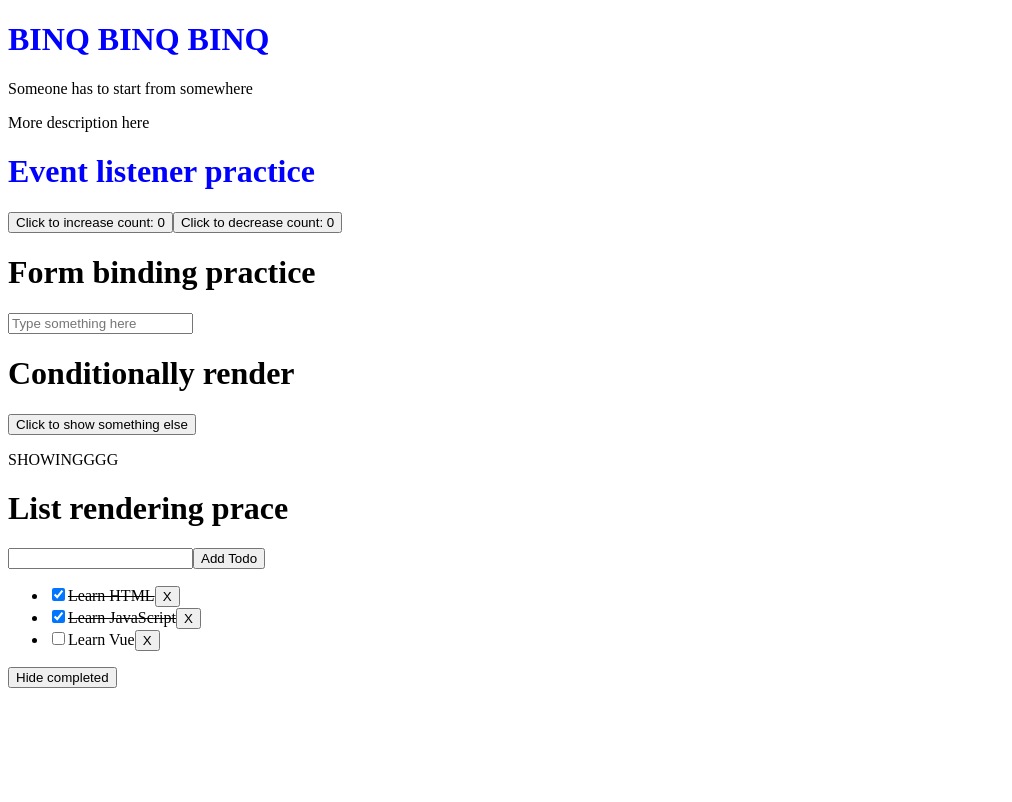
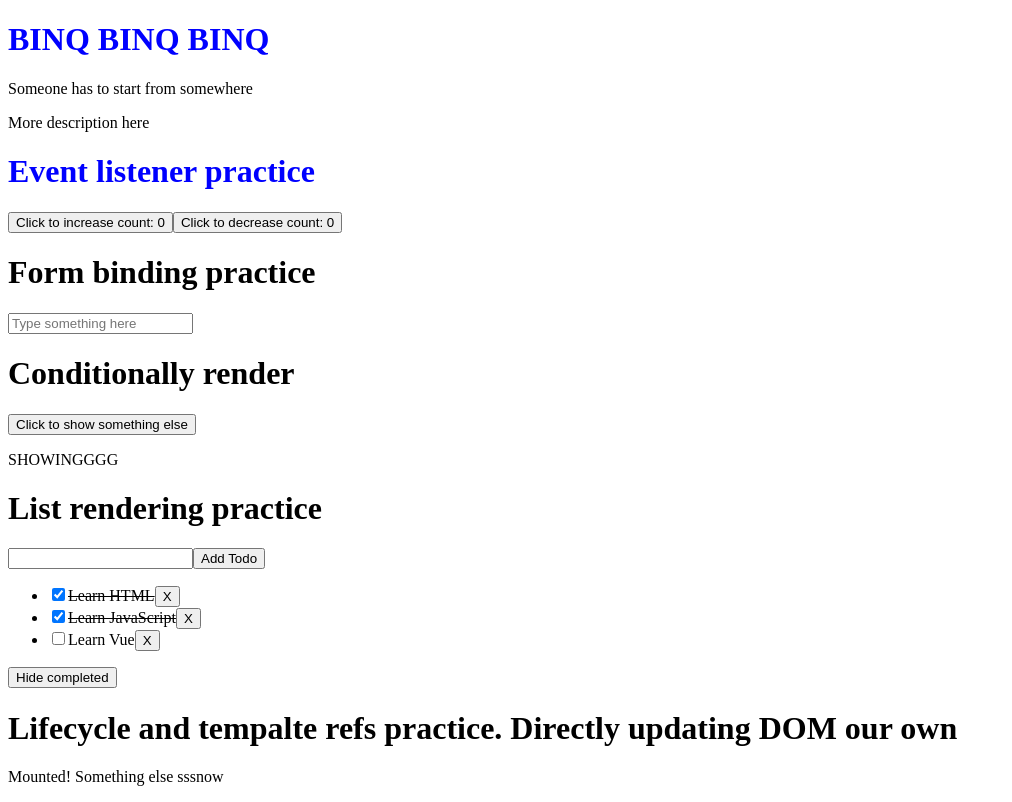
Before and after one commit to 25Ericcheong/binq, a Vue app: page / in a window 1280 px wide. Shown: the whole page, without its empty margins (0-1012 px from the left). Built offline with nearby package versions, Linux system fonts and the light colour scheme.

Commit message:
simple practice with lifecycle and directly manipulating dom

```diff
--- a/src/components/Home.vue
+++ b/src/components/Home.vue
@@ -1,5 +1,5 @@
 <script setup lang="ts">
-import { reactive, ref, computed } from "vue";
+import { reactive, ref, computed, onMounted } from "vue";
 
 defineProps<{
   title: string;
@@ -72,6 +72,15 @@ function addTodo() {
 function removeTodo(todo: Todo) {
   todos.value = todos.value.filter((t) => t.id !== todo.id);
 }
+
+// Practice lifecycle and template refs. Directly updating DOM ourselves
+const pElementRef = ref<null | HTMLParagraphElement>(null);
+
+onMounted(() => {
+  if (pElementRef.value) {
+    pElementRef.value.textContent = "Mounted! Something else sssnow";
+  }
+});
 </script>
 
 <template>
@@ -104,7 +113,7 @@ function removeTodo(todo: Todo) {
   </div>
 
   <div>
-    <h1>List rendering prace</h1>
+    <h1>List rendering practice</h1>
     <form @submit.prevent="addTodo">
       <input v-model="newTodo" />
       <button>Add Todo</button>
@@ -120,6 +129,11 @@ function removeTodo(todo: Todo) {
       {{ hideCompleted ? "Show all" : "Hide completed" }}
     </button>
   </div>
+
+  <div>
+    <h1>Lifecycle and tempalte refs practice. Directly updating DOM our own</h1>
+    <p ref="pElementRef">Something else</p>
+  </div>
 </template>
 
 <style scoped>
```
